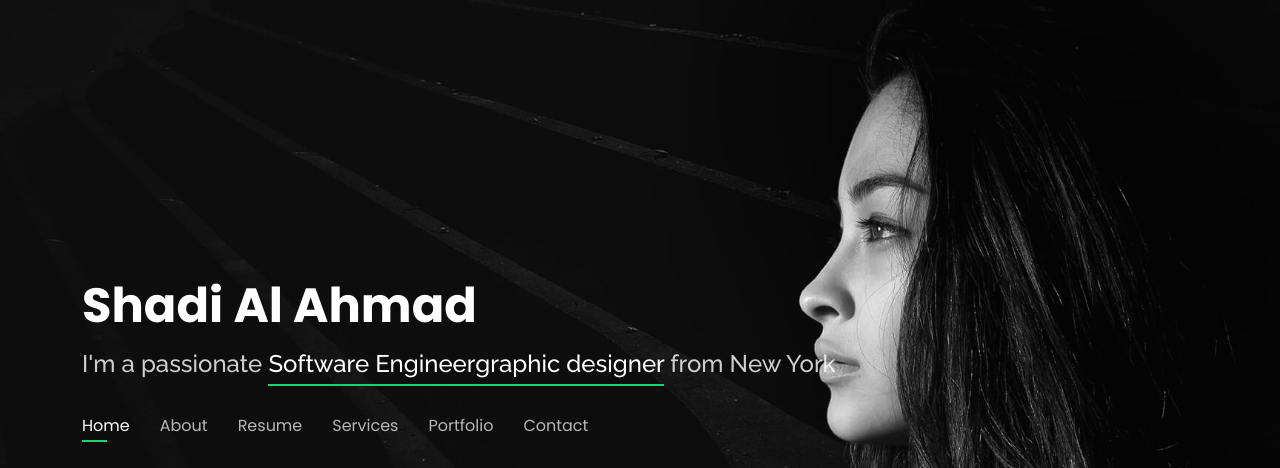
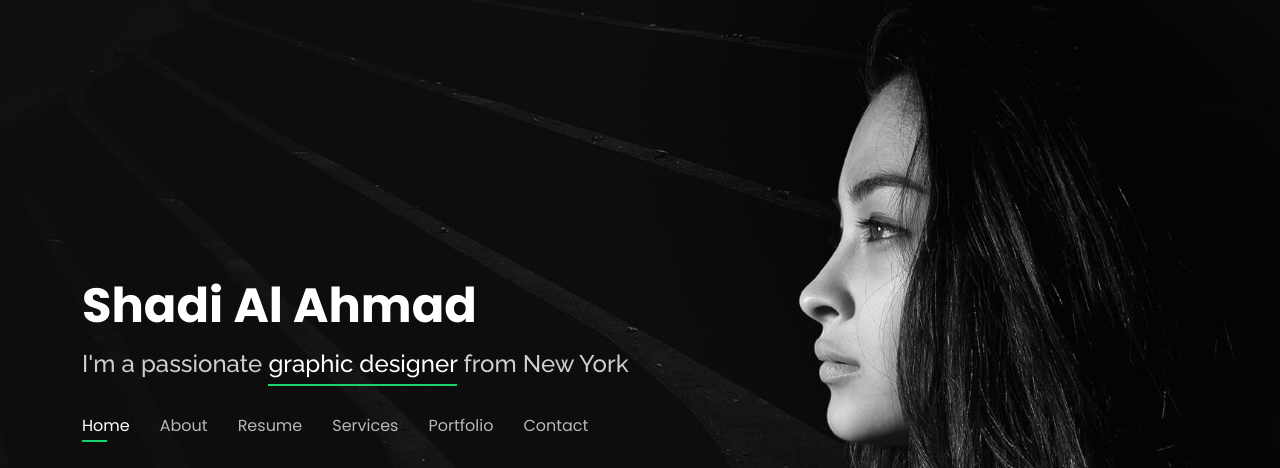
Before and after one commit to shadialahmd/shadialahmd.github.io, a plain HTML site: page index.html in a window 1280 px wide. Shown: the top 468 px of the page. Drawn offline with nearby package versions, Linux system fonts and the light colour scheme.

Commit message:
Update index.html

```diff
--- a/index.html
+++ b/index.html
@@ -44,7 +44,7 @@
       <h1><a href="index.html">Shadi Al Ahmad</a></h1>
       <!-- Uncomment below if you prefer to use an image logo -->
       <!-- <a href="index.html" class="mr-auto"><img src="assets/img/logo.png" alt="" class="img-fluid"></a> -->
-      <h2>I'm a passionate <span class="typed" data-typed-items="Software Engineer, Technical Writer">Software Engineer</span><span>graphic designer</span> from New York</h2>
+      <h2>I'm a passionate <span>graphic designer</span> from New York</h2>
 
 
       <nav id="navbar" class="navbar">
```
